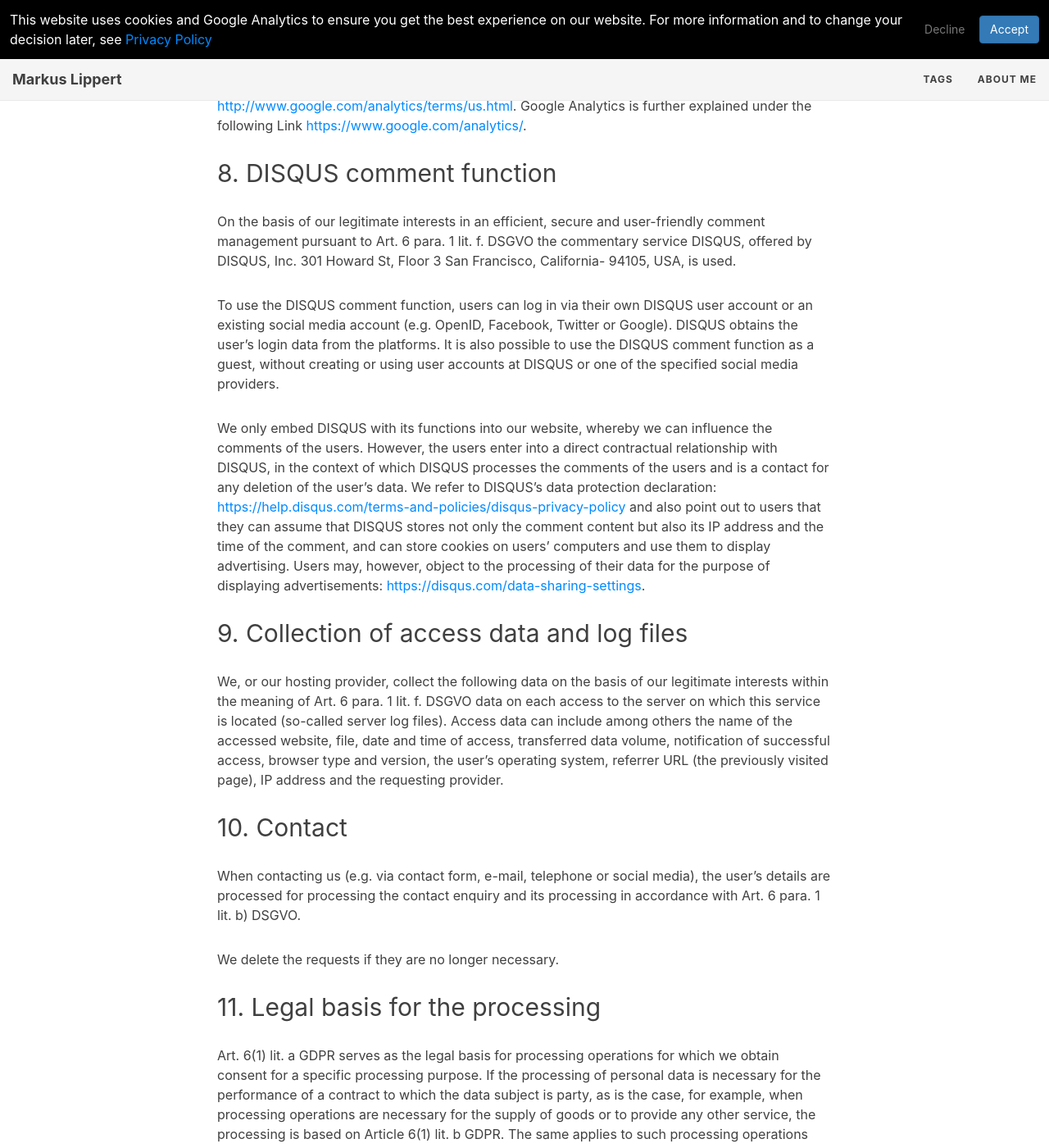
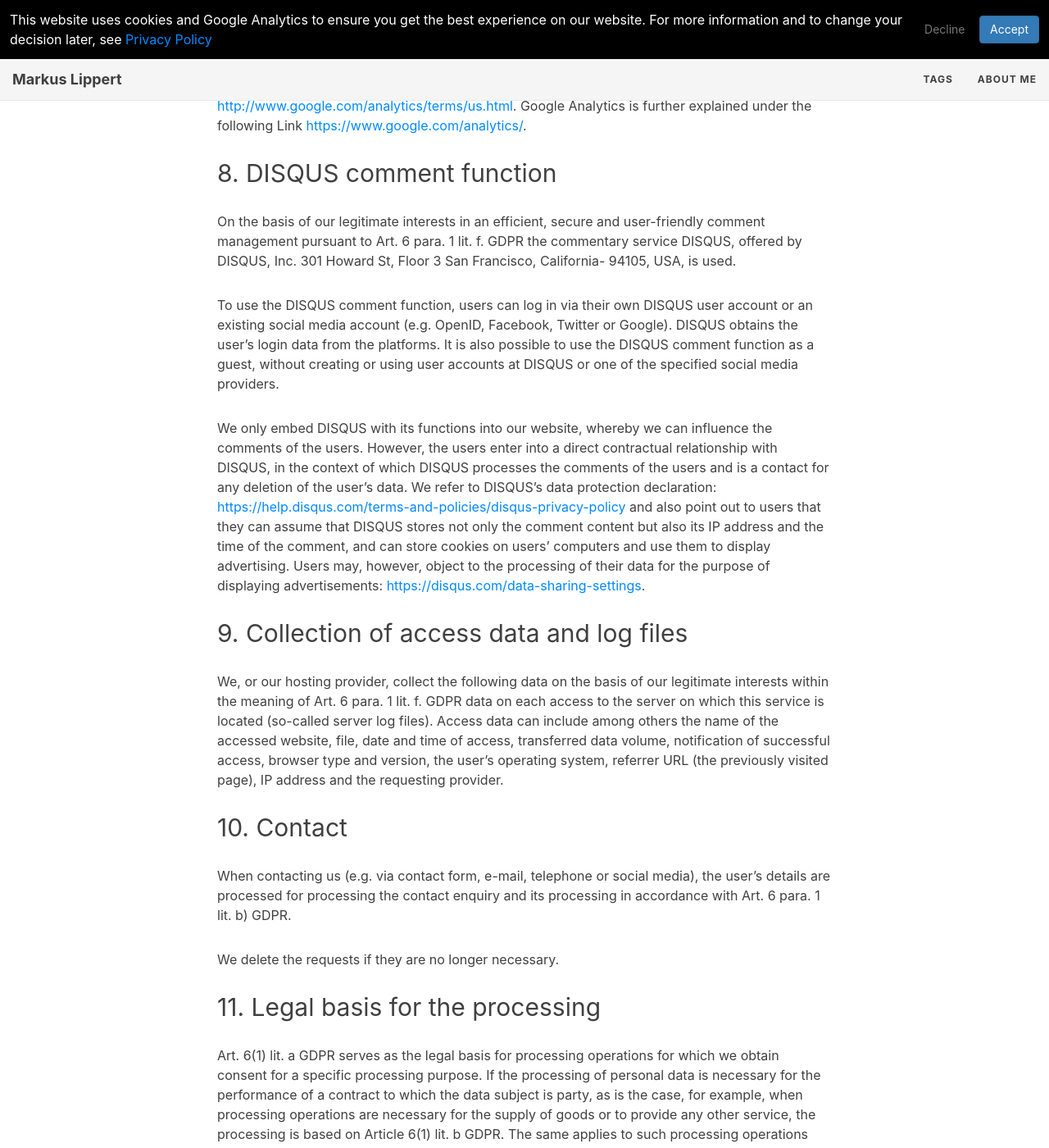
Before and after one commit to lippertmarkus/lippertmarkus.github.io, a Jekyll site: the page built from privacy-policy.md, in a window 1280 px wide and 1400 px high, scrolled down 11147 px. Shown: the whole window at 82% size. Built offline with Jekyll 4.4.1, drawn with Linux system fonts in a browser that asks for light colours.

Commit message:
Update privacy-policy.md

```diff
--- a/privacy-policy.md
+++ b/privacy-policy.md
@@ -190,7 +190,7 @@ Further information and the applicable data protection provisions of Google may
 
 ## 8. DISQUS comment function
 
-On the basis of our legitimate interests in an efficient, secure and user-friendly comment management pursuant to Art. 6 para. 1 lit. f. DSGVO the commentary service DISQUS, offered by DISQUS, Inc. 301 Howard St, Floor 3 San Francisco, California- 94105, USA, is used.
+On the basis of our legitimate interests in an efficient, secure and user-friendly comment management pursuant to Art. 6 para. 1 lit. f. GDPR the commentary service DISQUS, offered by DISQUS, Inc. 301 Howard St, Floor 3 San Francisco, California- 94105, USA, is used.
 
 To use the DISQUS comment function, users can log in via their own DISQUS user account or an existing social media account (e.g. OpenID, Facebook, Twitter or Google). DISQUS obtains the user's login data from the platforms. It is also possible to use the DISQUS comment function as a guest, without creating or using user accounts at DISQUS or one of the specified social media providers.
 
@@ -198,11 +198,11 @@ We only embed DISQUS with its functions into our website, whereby we can influen
 
 ## 9. Collection of access data and log files
 
-We, or our hosting provider, collect the following data on the basis of our legitimate interests within the meaning of Art. 6 para. 1 lit. f. DSGVO data on each access to the server on which this service is located (so-called server log files). Access data can include among others the name of the accessed website, file, date and time of access, transferred data volume, notification of successful access, browser type and version, the user's operating system, referrer URL (the previously visited page), IP address and the requesting provider.
+We, or our hosting provider, collect the following data on the basis of our legitimate interests within the meaning of Art. 6 para. 1 lit. f. GDPR data on each access to the server on which this service is located (so-called server log files). Access data can include among others the name of the accessed website, file, date and time of access, transferred data volume, notification of successful access, browser type and version, the user's operating system, referrer URL (the previously visited page), IP address and the requesting provider.
 
 ## 10. Contact
 
-When contacting us (e.g. via contact form, e-mail, telephone or social media), the user's details are processed for processing the contact enquiry and its processing in accordance with Art. 6 para. 1 lit. b) DSGVO.
+When contacting us (e.g. via contact form, e-mail, telephone or social media), the user's details are processed for processing the contact enquiry and its processing in accordance with Art. 6 para. 1 lit. b) GDPR.
 
 We delete the requests if they are no longer necessary.
 
```
